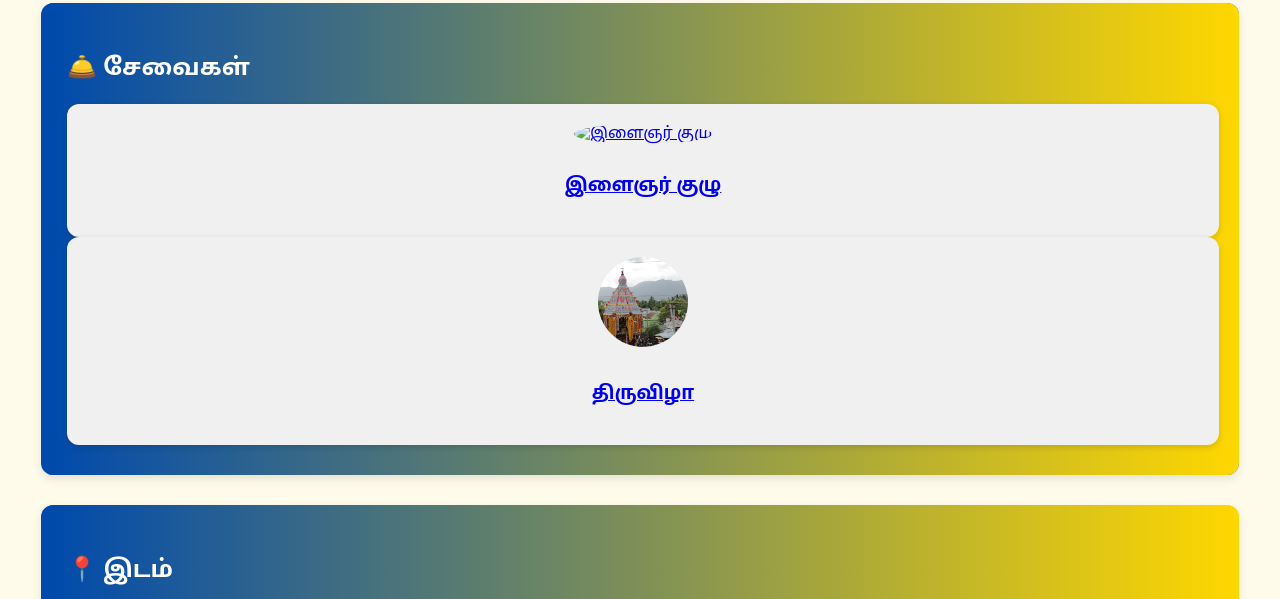
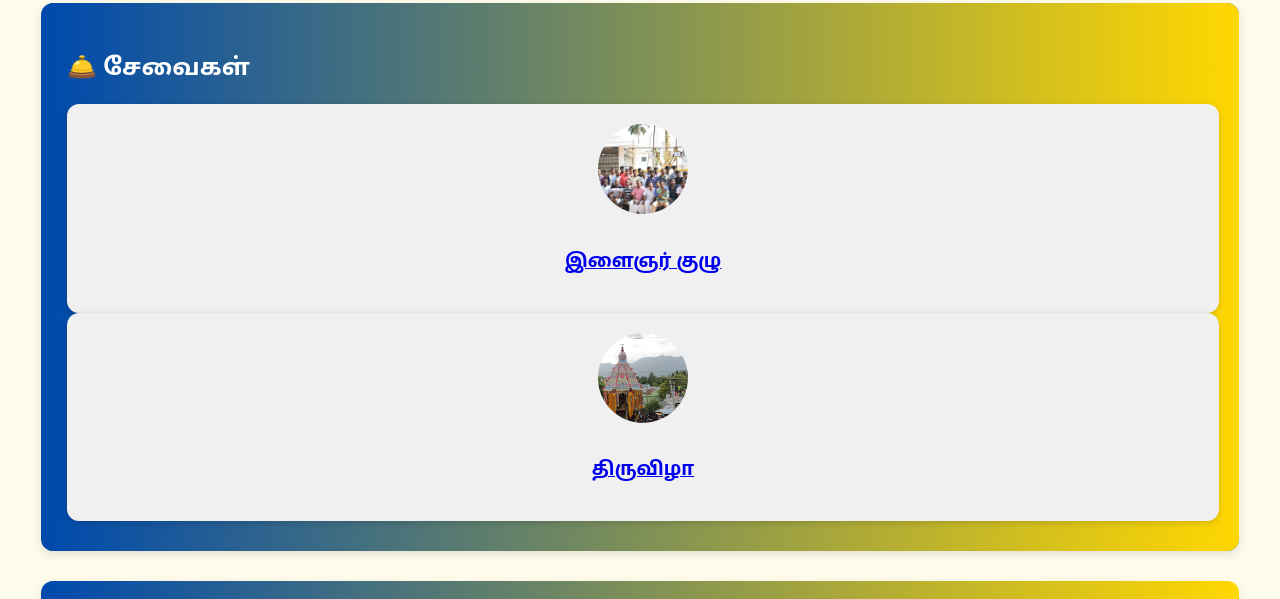
Before and after one commit to Parthiban-38/Church, a plain HTML site: page index.html in a window 1280 px wide. Shown: the part 4000-4599 px from the top of the page. Drawn offline with nearby package versions, Linux system fonts and the light colour scheme.

Commit message:
index updated

```diff
--- a/index.html
+++ b/index.html
@@ -234,7 +234,7 @@
 
   <div class="card">
     <a href="youth.html">
-      <img src="i1.jpg" alt="இளைஞர் குழு" />
+      <img src="i.jpg" alt="இளைஞர் குழு" />
       <h3>இளைஞர் குழு</h3>
       <p></p>
     </a>
```
Also changed, not shown: 3 other files.
